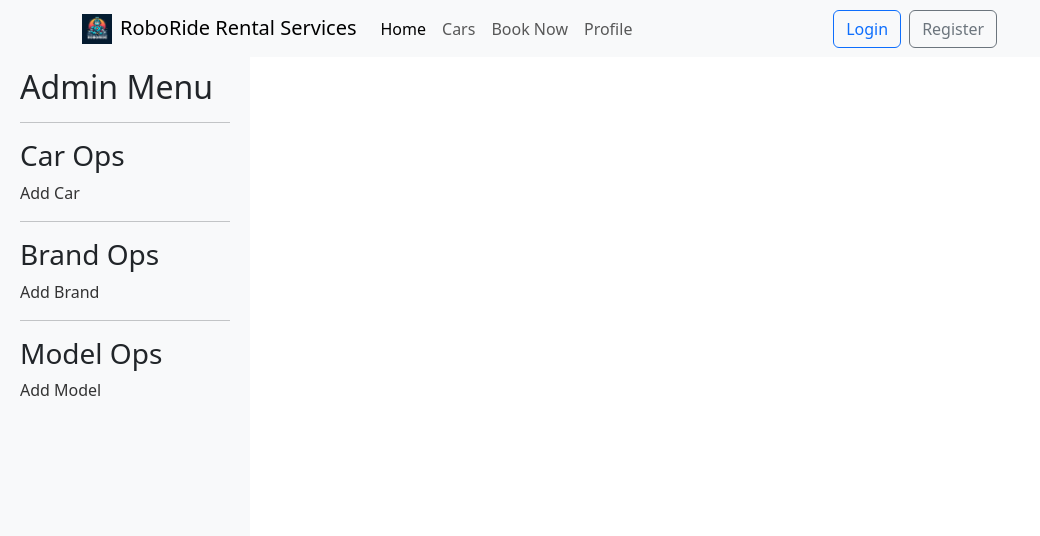
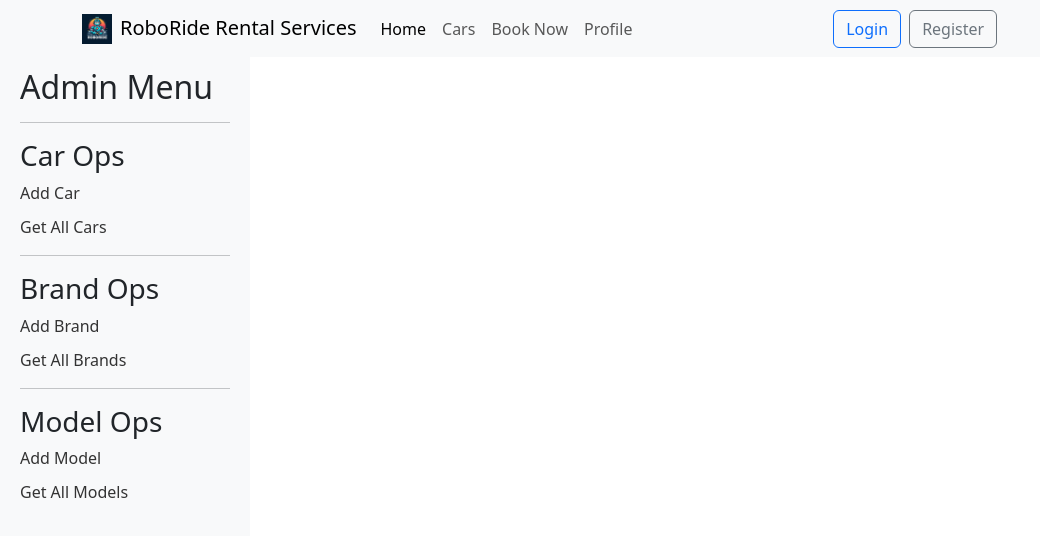
Before and after one commit to EarthCaspian/project-rbride, a React (Create React App) app: page /admin in a window 1280 px wide. Shown: the top 536 px of the page, without its empty margins (0-1040 px from the left). Built offline with nearby package versions, Linux system fonts and the light colour scheme.

Commit message:
admin panel and app tsx updated for getAll routes

```diff
--- a/src/App.tsx
+++ b/src/App.tsx
@@ -21,6 +21,9 @@ import AdminPanel from "./pages/AdminPanel/AdminPanel";
 import { AddCarForm } from "./components/AdminPanelCards/CarAdmin/AddCarForm";
 import { AddBrandForm } from "./components/AdminPanelCards/BrandAdmin/AddBrandForm";
 import { AddModelForm } from "./components/AdminPanelCards/ModelAdmin/AddModelForm";
+import GetAllModels from "./components/AdminPanelCards/ModelAdmin/GetAllModels";
+import GetAllBrands from "./components/AdminPanelCards/BrandAdmin/GetAllBrands";
+import GetAllCars from "./components/AdminPanelCards/CarAdmin/GetAllCars";
 
 
 function App() {
@@ -40,8 +43,11 @@ function App() {
           />
           <Route path="/admin" element={<AdminPanel/>}>
             <Route path="/admin/addCar" element={<AddCarForm/>}/>
+            <Route path="/admin/getAllCars" element={<GetAllCars/>}/>
             <Route path="/admin/addBrand" element={<AddBrandForm/>}/>
+            <Route path="/admin/getAllBrands" element={<GetAllBrands/>}/>
             <Route path="/admin/addModel" element={<AddModelForm/>}/>
+            <Route path="/admin/getAllModels" element={<GetAllModels/>}/>
           </Route>
           <Route path="/login" element={<Login />} />
           <Route path="/register" element={<Register />} />
--- a/src/pages/AdminPanel/AdminPanel.tsx
+++ b/src/pages/AdminPanel/AdminPanel.tsx
@@ -13,12 +13,15 @@ const AdminPanel = (props: Props) => {
         <hr />
         <h3>Car Ops</h3>
         <Link to="/admin/addCar">Add Car</Link>
+        <Link to="/admin/getAllCars">Get All Cars</Link>
         <hr />
         <h3>Brand Ops</h3>
         <Link to="/admin/addBrand">Add Brand</Link>
+        <Link to="/admin/getAllBrands">Get All Brands</Link>
         <hr />
         <h3>Model Ops</h3>
         <Link to="/admin/addModel">Add Model</Link>
+        <Link to="/admin/getAllModels">Get All Models</Link>
       </div>
     </div>
     <div className="admin-content mt-5">
```
